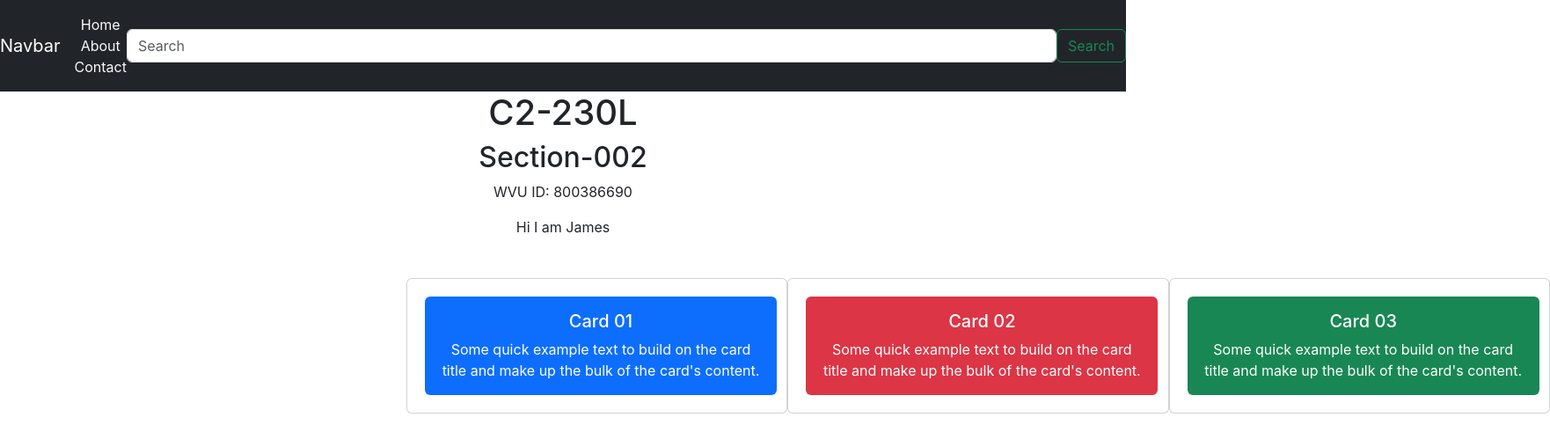
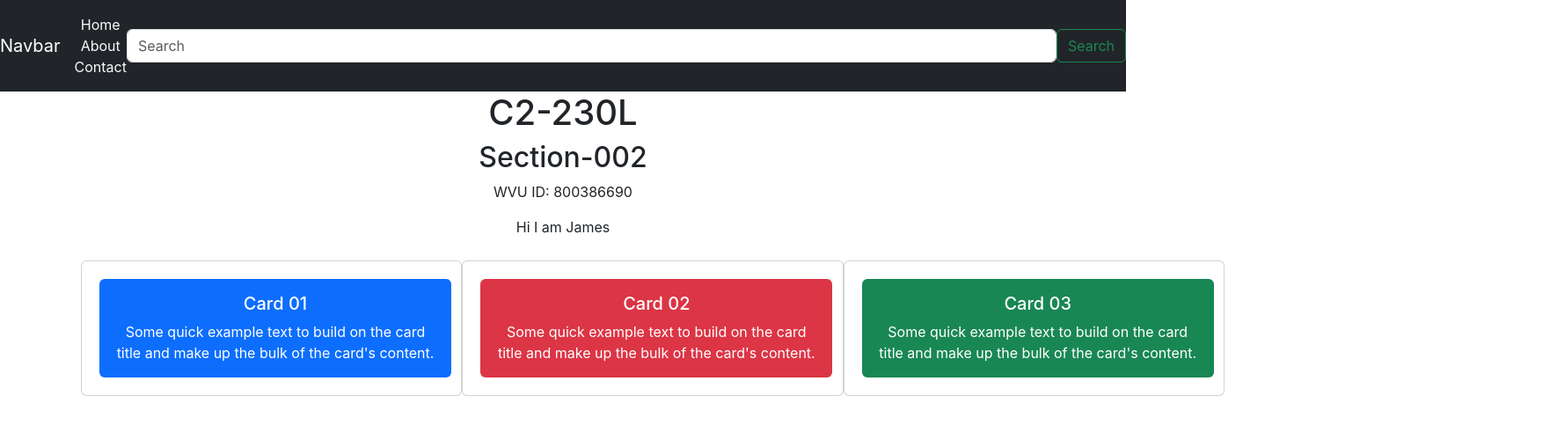
Before and after one commit to Jimbabwe10/Lab, a React (Create React App) app: page / in a window 1280 px wide. Shown: the top 508 px of the page at 88% size, 1762 px wide, since content can reach past the window. Built offline with nearby package versions, Linux system fonts and the light colour scheme; the HTML template or start-up script is replaced by a standard one.

Commit message:
Update Card.js

```diff
--- a/src/Card.js
+++ b/src/Card.js
@@ -3,7 +3,7 @@ import { Card } from 'react-bootstrap';
 
 const CustomCards = () => {
     return (
-        <div class="container" style={{ width: 400, display: 'inline-flex', margin: 20 }}>
+        <div class="container">
             <div class="col" style={{ width: 1300, display: 'inline-flex', margin: 10 }}>
             <Card>
                     <div class="bg-primary text-white rounded col-sm" style={{ width: 400, display: 'inline-flex', margin: 20 }}>
```
